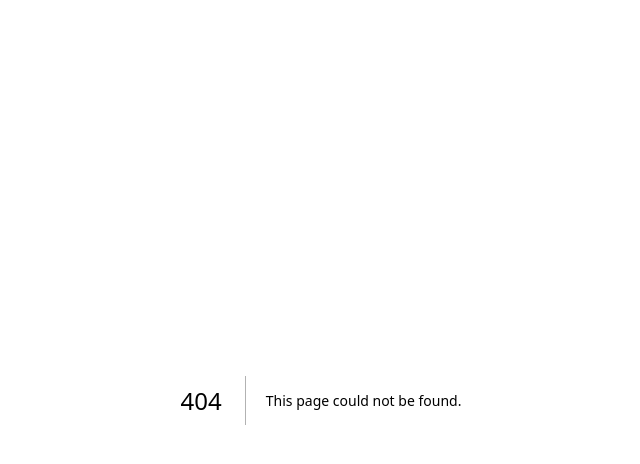
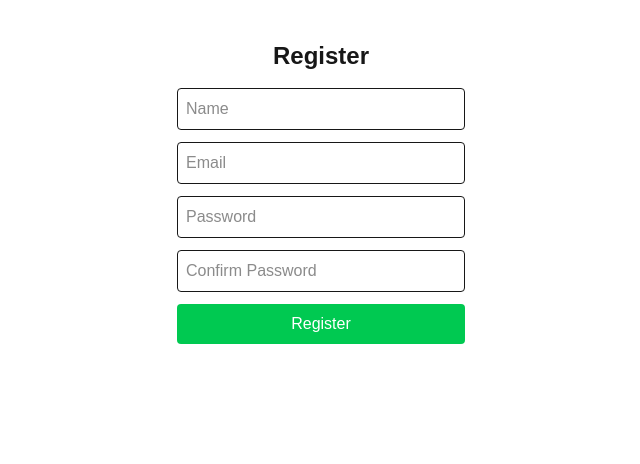
Before and after one commit to Nominjin713/biydaalt1, a Next.js app in the folder myapp/: page /register in a window 1280 px wide. Before the commit this address had no page. Shown: the top 464 px of the page, without its empty margins (319-959 px from the left). Built offline with nearby package versions, Linux system fonts and the light colour scheme.

Commit message:
Create lab5.html

```diff
--- /dev/null
+++ b/myapp/app/login/page.tsx
@@ -0,0 +1,50 @@
+"use client";
+import { useState } from "react";
+
+export default function LoginPage() {
+  const [email, setEmail] = useState("");
+  const [password, setPassword] = useState("");
+  const [error, setError] = useState("");
+
+  const handleSubmit = (e: React.FormEvent) => {
+    e.preventDefault();
+
+    if (!email.includes("@")) {
+      setError("И-мэйл буруу байна!");
+      return;
+    }
+    if (password.length < 6) {
+      setError("Нууц үг хамгийн багадаа 6 тэмдэгт байх ёстой!");
+      return;
+    }
+
+    setError("");
+    alert(`Нэвтэрлээ: ${email}`);
+  };
+
+  return (
+    <div className="flex flex-col items-center mt-10">
+      <h1 className="text-2xl font-bold mb-4">Login</h1>
+      <form onSubmit={handleSubmit} className="flex flex-col gap-3 w-72">
+        <input
+          type="email"
+          placeholder="Email"
+          className="border p-2 rounded"
+          value={email}
+          onChange={(e) => setEmail(e.target.value)}
+        />
+        <input
+          type="password"
+          placeholder="Password"
+          className="border p-2 rounded"
+          value={password}
+          onChange={(e) => setPassword(e.target.value)}
+        />
+        {error && <p className="text-red-500">{error}</p>}
+        <button type="submit" className="bg-blue-500 text-white p-2 rounded">
+          Login
+        </button>
+      </form>
+    </div>
+  );
+}
--- /dev/null
+++ b/myapp/app/register/page.tsx
@@ -0,0 +1,71 @@
+"use client";
+import { useState } from "react";
+
+export default function RegisterPage() {
+  const [name, setName] = useState("");
+  const [email, setEmail] = useState("");
+  const [password, setPassword] = useState("");
+  const [confirm, setConfirm] = useState("");
+  const [error, setError] = useState("");
+
+  const handleSubmit = (e: React.FormEvent) => {
+    e.preventDefault();
+
+    if (!email.includes("@")) {
+      setError("Имэйл буруу байна!");
+      return;
+    }
+    if (password.length < 6) {
+      setError("Нууц үг хамгийн багадаа 6 тэмдэгт!");
+      return;
+    }
+    if (password !== confirm) {
+      setError("Нууц үг таарахгүй байна!");
+      return;
+    }
+
+    setError("");
+    localStorage.setItem("user", JSON.stringify({ name, email }));
+    alert("Бүртгэл амжилттай!");
+  };
+
+  return (
+    <div className="flex flex-col items-center mt-10">
+      <h1 className="text-2xl font-bold mb-4">Register</h1>
+      <form onSubmit={handleSubmit} className="flex flex-col gap-3 w-72">
+        <input
+          type="text"
+          placeholder="Name"
+          className="border p-2 rounded"
+          value={name}
+          onChange={(e) => setName(e.target.value)}
+        />
+        <input
+          type="email"
+          placeholder="Email"
+          className="border p-2 rounded"
+          value={email}
+          onChange={(e) => setEmail(e.target.value)}
+        />
+        <input
+          type="password"
+          placeholder="Password"
+          className="border p-2 rounded"
+          value={password}
+          onChange={(e) => setPassword(e.target.value)}
+        />
+        <input
+          type="password"
+          placeholder="Confirm Password"
+          className="border p-2 rounded"
+          value={confirm}
+          onChange={(e) => setConfirm(e.target.value)}
+        />
+        {error && <p className="text-red-500">{error}</p>}
+        <button type="submit" className="bg-green-500 text-white p-2 rounded">
+          Register
+        </button>
+      </form>
+    </div>
+  );
+}
--- a/myapp/components/Header.tsx
+++ b/myapp/components/Header.tsx
@@ -10,7 +10,9 @@ export default function Header(){
         <Link href="/blog">Blog</Link> |
         <Link href="/gallery">Gallery</Link> |
         <Link href="/counter">Counter</Link>  |
-        <Link href="/todo">todo</Link>
+        <Link href="/todo">todo</Link> |
+        <Link href="/login">login</Link> |
+        <Link href="/register">register</Link>
 
       </nav>
     </header>
```
